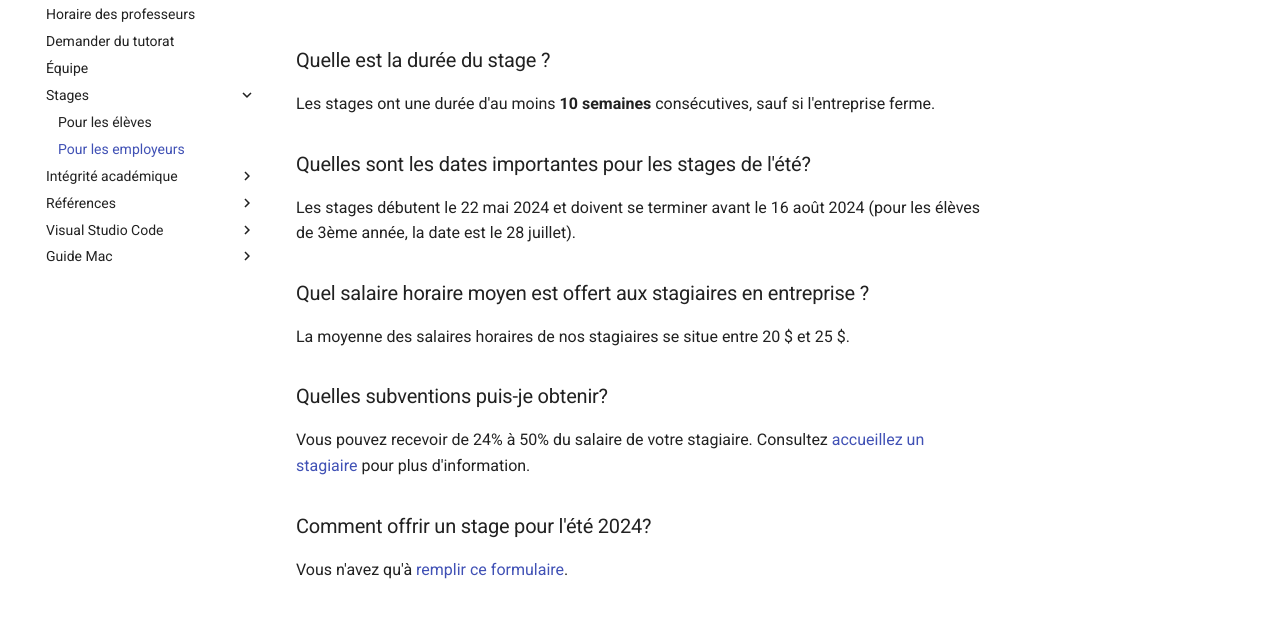
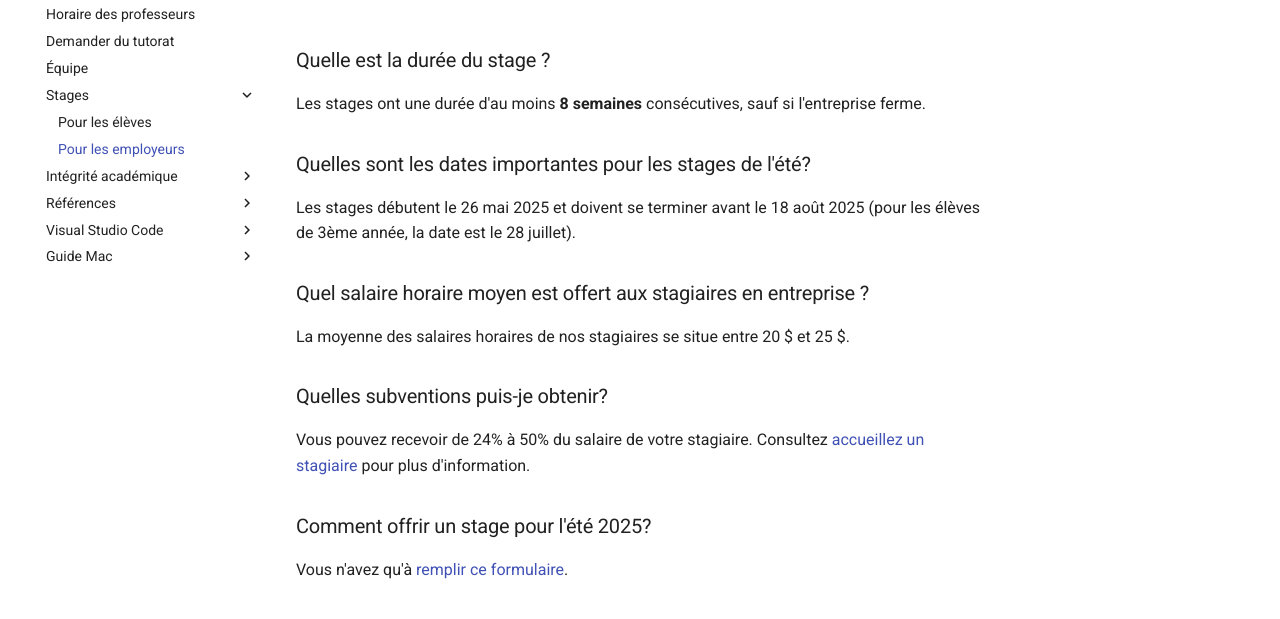
Before and after one commit to cegepvictoetienne/techinfo, an MkDocs documentation site: the page built from wiki/stages.md, in a window 1280 px wide and 900 px high, scrolled down 1046 px. Shown: the part 166-785 px from the top of the window. Built offline with MkDocs 1.6.1 and Material for MkDocs 9.7.7, drawn with Linux system fonts in a browser that asks for light colours.

Commit message:
Ajustement date stage 2025

```diff
--- a/wiki/stages.md
+++ b/wiki/stages.md
@@ -8,11 +8,11 @@
 
 ### Quelle est la durée du stage ?
 
-Les stages ont une durée d'au moins **10 semaines** consécutives, sauf si l'entreprise ferme.
+Les stages ont une durée d'au moins **8 semaines** consécutives, sauf si l'entreprise ferme.
 
 ### Quelles sont les dates importantes pour les stages de l'été?
 
-Les stages débutent le 22 mai 2024 et doivent se terminer avant le 16 août 2024 (pour les élèves de 3ème année, la date est le 28 juillet).
+Les stages débutent le 26 mai 2025 et doivent se terminer avant le 18 août 2025 (pour les élèves de 3ème année, la date est le 28 juillet).
 
 ### Quel salaire horaire moyen est offert aux stagiaires en entreprise ?
 
@@ -22,7 +22,7 @@ La moyenne des salaires horaires de nos stagiaires se situe entre 20 $ et 25 $.
 
 Vous pouvez recevoir de 24% à 50% du salaire de votre stagiaire. Consultez [accueillez un stagiaire](https://pratiquesrh.com/services/accueillez-un-stagiaire) pour plus d'information.
 
-### Comment offrir un stage pour l'été 2024?
+### Comment offrir un stage pour l'été 2025?
 
 Vous n'avez qu'à [remplir ce formulaire](https://forms.office.com/r/E5xJa2zEmy).
 
```
Also changed, not shown: wiki/stages-eleve.md (+2 -2 lines).
